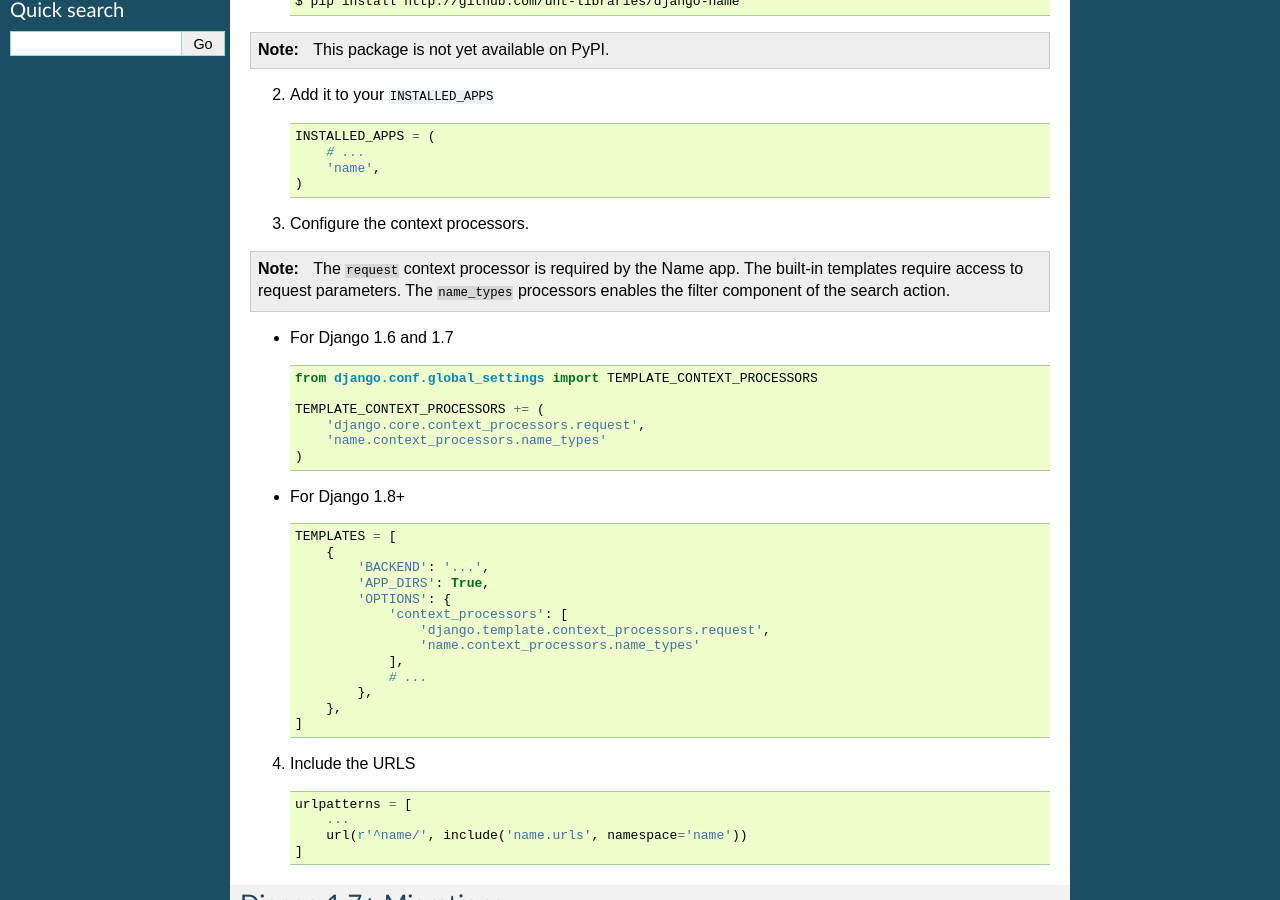
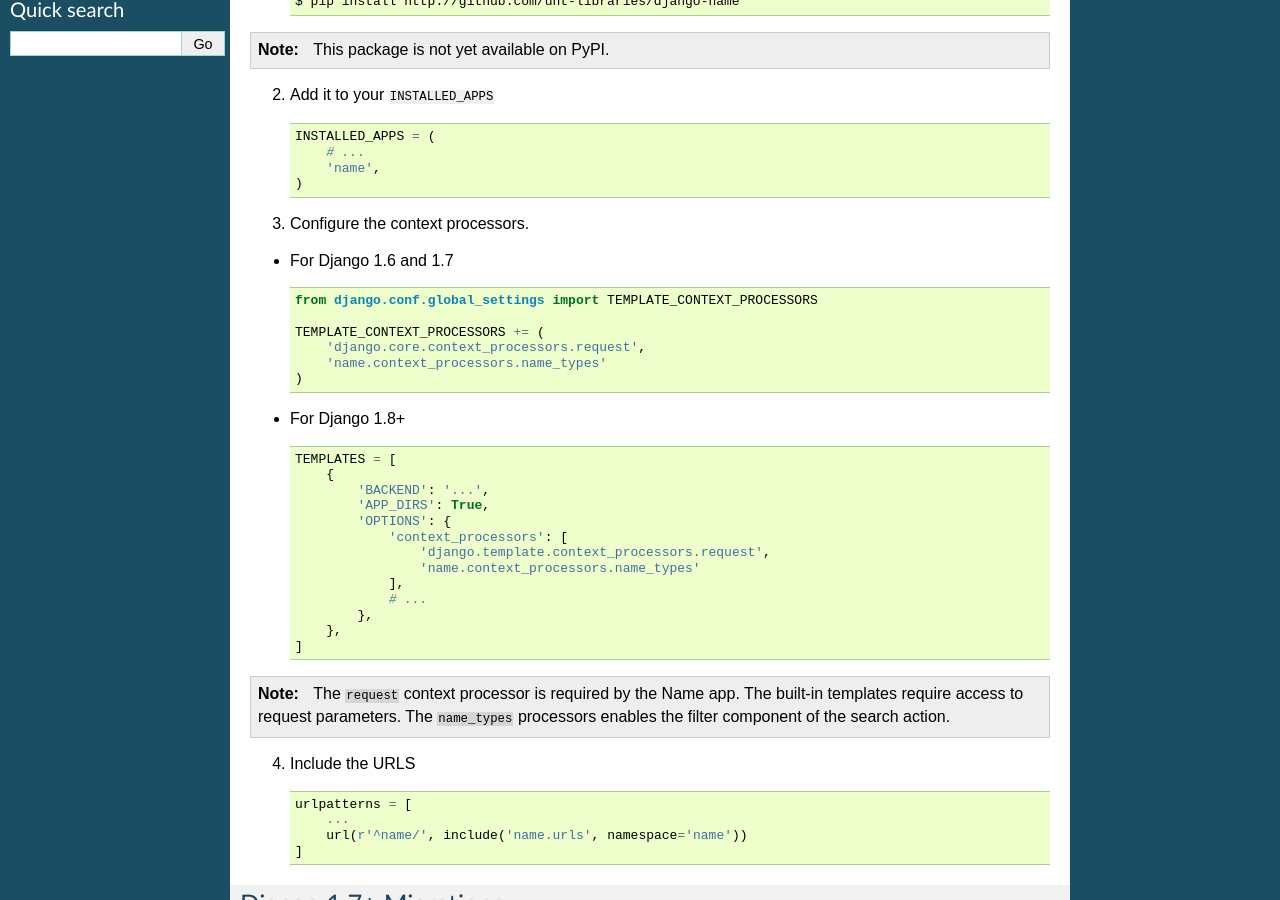
Before and after one commit to unt-libraries/django-name, a Sphinx documentation site: the page built from docs/installation.rst, in a window 1280 px wide and 900 px high, scrolled down 333 px. Built offline with Sphinx 7.4.7, drawn with Linux system fonts in a browser that asks for light colours; part of the change alters nothing that is shown.

```diff
--- a/docs/installation.rst
+++ b/docs/installation.rst
@@ -31,9 +31,6 @@ Installation
 
 3. Configure the context processors.
 
-.. note:: The ``request`` context processor is required by the Name app. The built-in templates require access to request parameters.
-    The ``name_types`` processors enables the filter component of the search action.
-
 - For Django 1.6 and 1.7 ::
 
     from django.conf.global_settings import TEMPLATE_CONTEXT_PROCESSORS
@@ -59,6 +56,9 @@ Installation
         },
     ]
 
+
+.. note:: The ``request`` context processor is required by the Name app. The built-in templates require access to request parameters.
+    The ``name_types`` processors enables the filter component of the search action.
 
 
 4. Include the URLS ::
```
